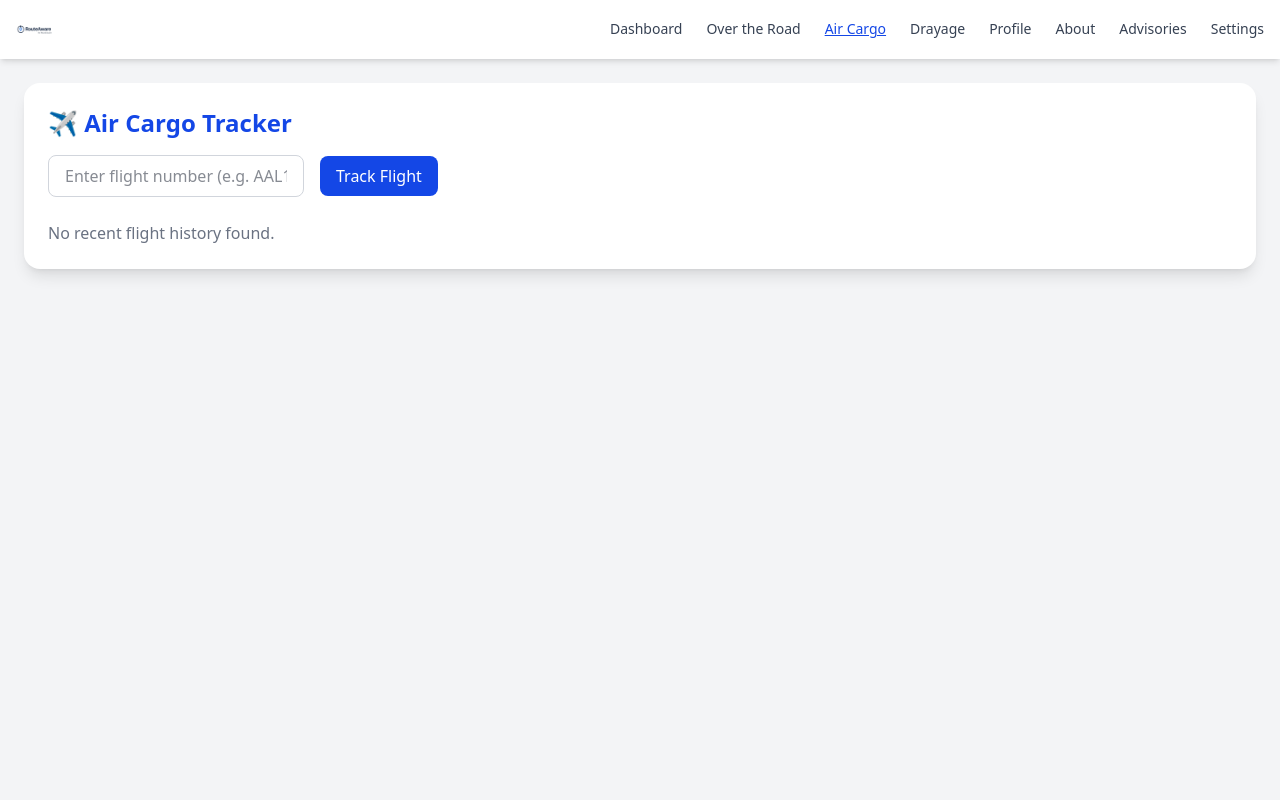
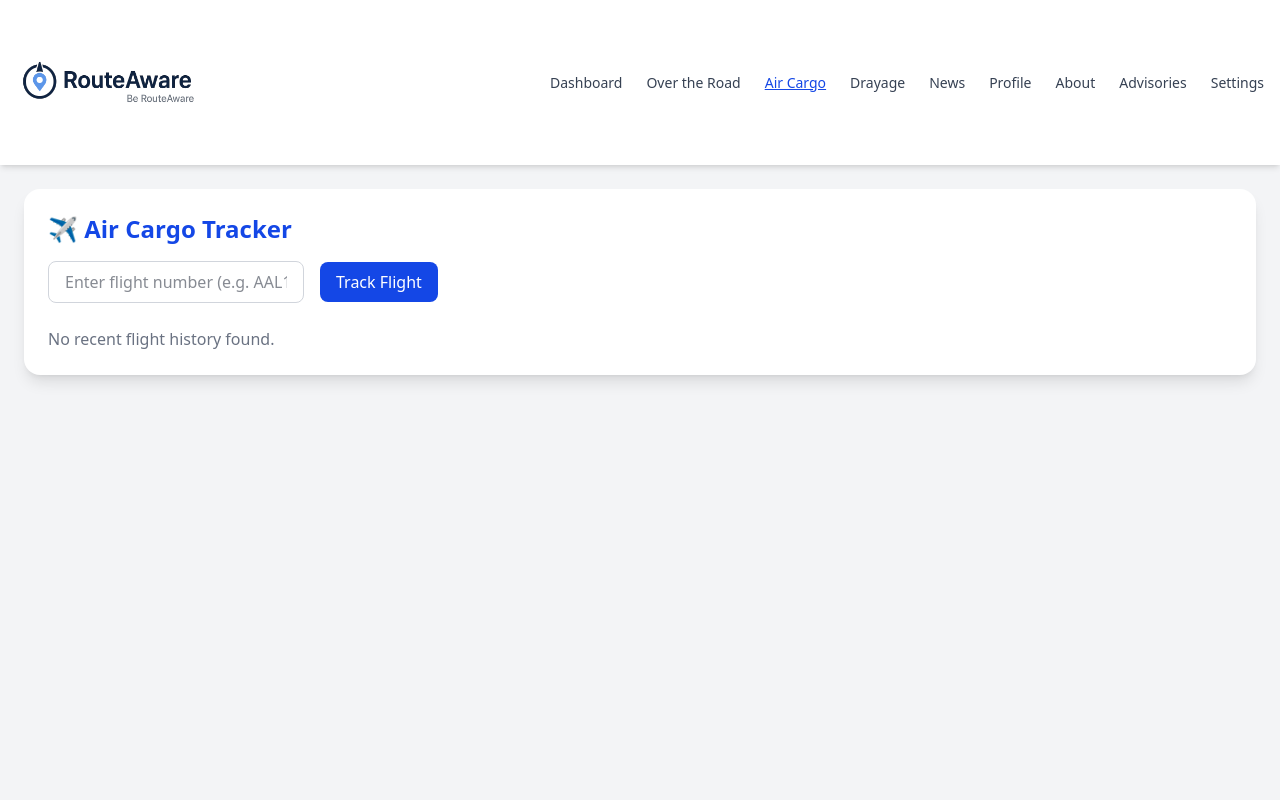
Before and after one commit to RouteAware/routeaware-v1, a Next.js app: page /air-cargo in a window 1280 px wide. Shown: the top 800 px of the page. Built offline with nearby package versions, Linux system fonts and the light colour scheme.

Commit message:
header fixes

```diff
--- a/app/components/Header.tsx
+++ b/app/components/Header.tsx
@@ -11,6 +11,7 @@ const navItems = [
   { label: 'Over the Road', href: '/' },
   { label: 'Air Cargo', href: '/air-cargo' },
   { label: 'Drayage', href: '/drayage' },
+  { label: 'News', href: '/news' },                // ✅ Inserted here
   { label: 'Profile', href: '/profile' },
   { label: 'About', href: '/about-us' },
   { label: 'Advisories', href: '/all-active-advisories' },
@@ -24,7 +25,12 @@ export default function Header() {
     <header className="bg-white shadow-md sticky top-0 z-50">
       <div className="max-w-screen-xl mx-auto px-4 py-4 flex justify-between items-center">
         <Link href="/" className="flex items-center">
-          <Image src="/logo.png" alt="RouteAware Logo" width={40} height={40} />
+          <Image
+            src="/logo.png"
+            alt="RouteAware Logo"
+            width={200} // ⬅️ 3x size
+            height={200}
+          />
         </Link>
         <nav className="flex space-x-6">
           {navItems.map(({ label, href }) => (
```
